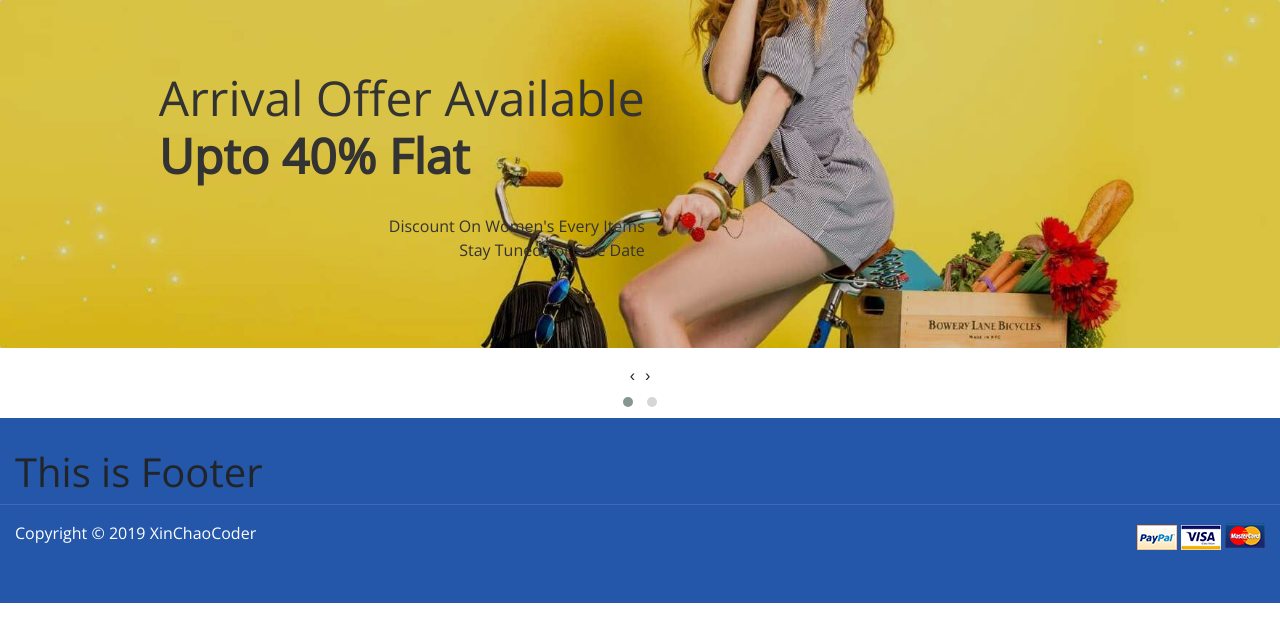
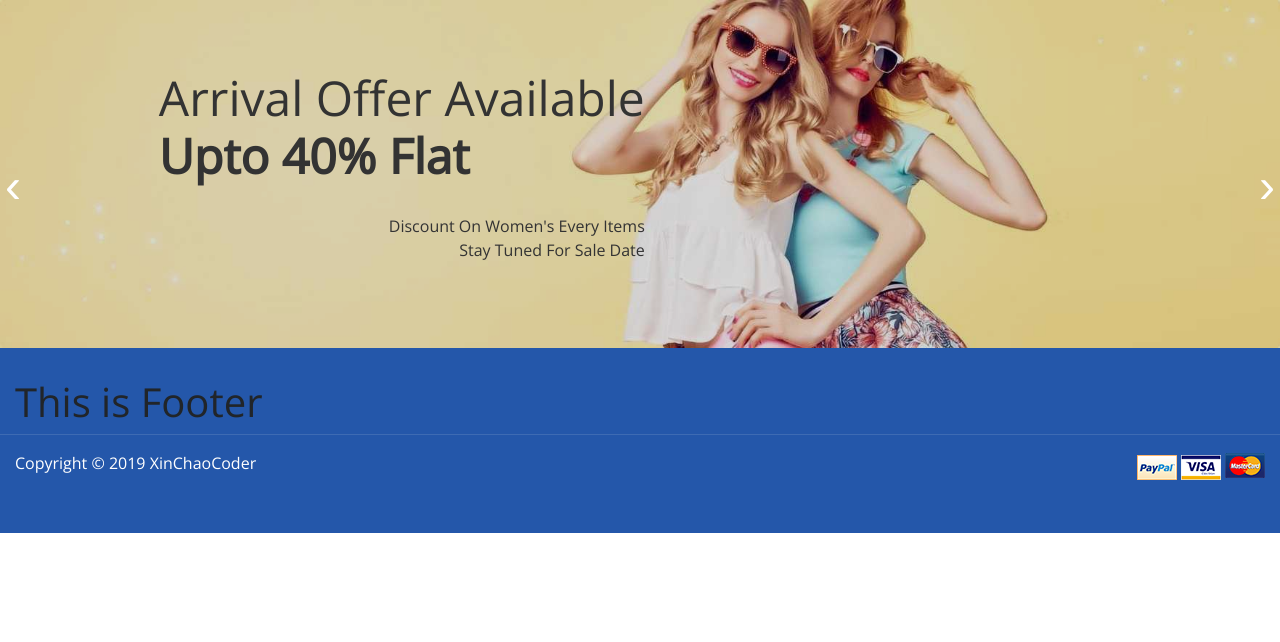
Before and after one commit to hoangnhh97/asshop_php, a PHP site: template views/v_home.php in a window 1280 px wide. Shown: the part 142-784 px from the top of the page. Run offline with PHP 8.4, Linux system fonts and the light colour scheme; the template is opened without the code that fills it, so the values that code supplies are empty; some libraries are stand-ins or nearby versions.

Commit message:
Update slider home page

```diff
--- a/assets/css/styles.css
+++ b/assets/css/styles.css
@@ -225,4 +225,42 @@ footer {
     text-align: right;
 }
 
-#slider .item:before {content: "";background-color: rgba(0, 0, 0, 0.15);position: absolute;top: 0;bottom: 0;left: 0;right: 0;z-index: 0;}
+#slider .item:before {
+    content: "";
+    background-color: rgba(0, 0, 0, 0.15);
+    position: absolute;
+    top: 0;
+    bottom: 0;
+    left: 0;
+    right: 0;
+    z-index: 0;
+}
+section#slider {
+    position: relative;
+}
+
+.owl-nav {
+    position: absolute;
+    top: 50%;
+    transform: translateY(-50%);
+}
+.owl-theme .owl-nav {
+    width:100%;
+    font-size: 3em;
+    color: #fff
+}
+#slider button.owl-prev {
+    float: left;
+}
+
+#slider button.owl-next {
+    float: right;
+}
+
+#slider .owl-theme .owl-nav button span {
+    padding: 0;
+}
+
+.owl-theme .owl-nav [class*=owl-]:hover {
+    background-color: transparent;
+}
--- a/assets/js/scripts.js
+++ b/assets/js/scripts.js
@@ -1,8 +1,9 @@
 $(document).ready(function() {
     $('#slider .owl-carousel').owlCarousel({
         loop:true,
-        margin:10,
+        margin:0,
         nav:true,
+        dots:false,
         items: 1
     })
 });
--- a/views/v_home.php
+++ b/views/v_home.php
@@ -7,7 +7,7 @@
     <div class="owl-carousel owl-theme">
         <div class="item">
             <div class="item-banner">
-                <img src="./assets/images/banner-2.jpg"/>
+                <img src="./assets/images/banner-1.jpg"/>
             </div>
             <div class="item-text">
                 <h3>Arrival Offer Available <br/> <span>Upto 40% Flat</span></h3>
```
